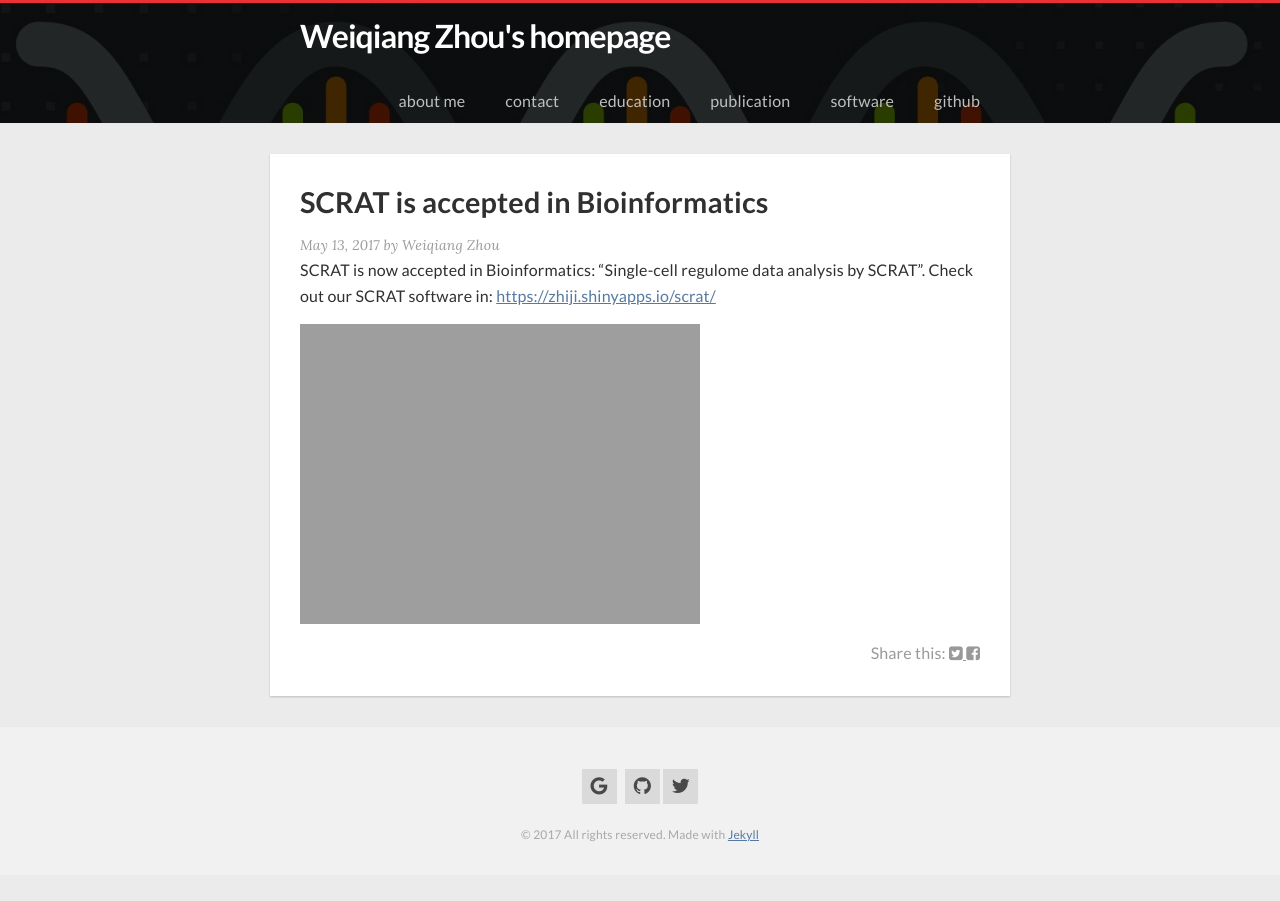
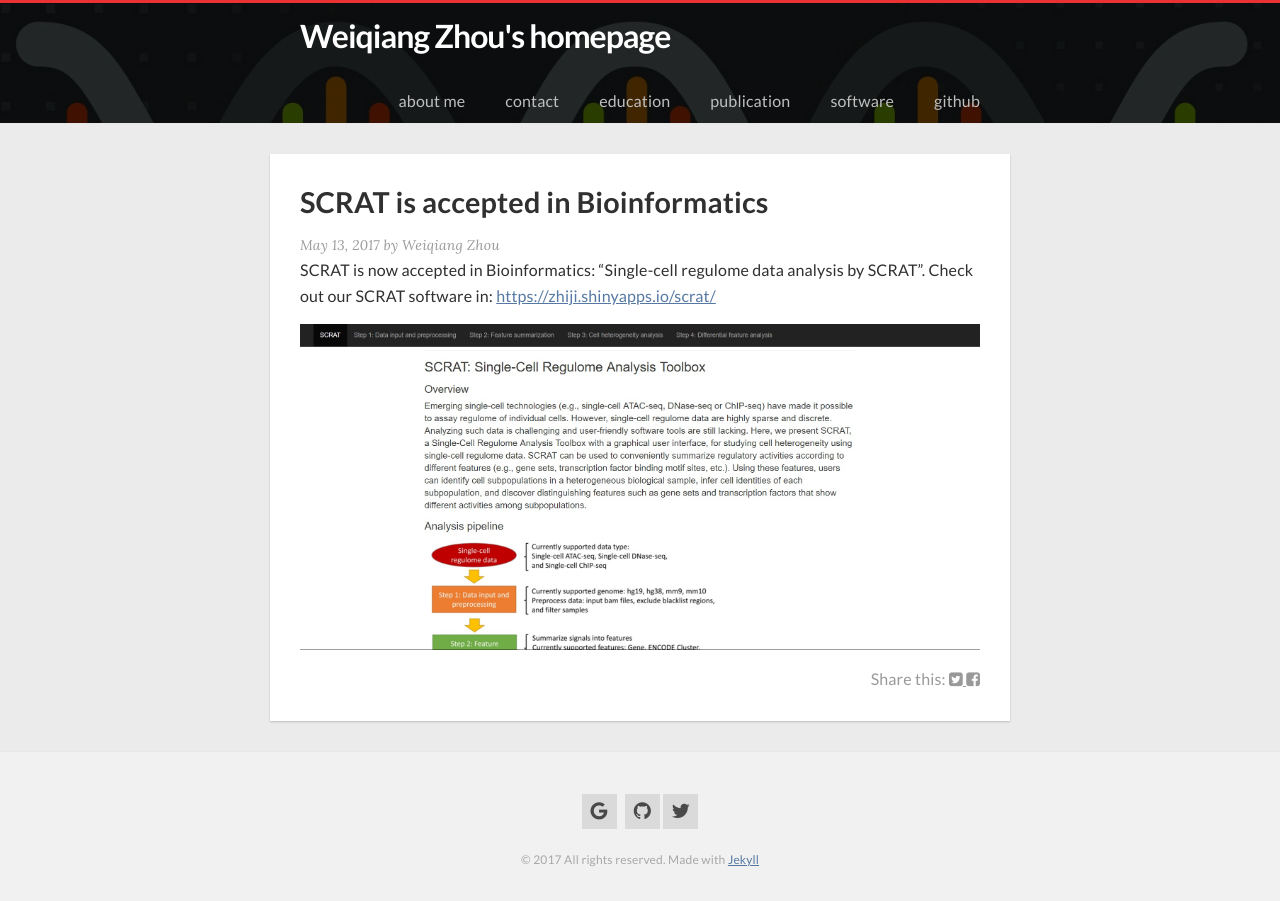
Before and after one commit to ILoveYouKen/ILoveYouKen.github.io, a Jekyll site: the page built from _posts/2017-05-13-scrat.markdown, in a window 1280 px wide. Built offline with Jekyll 4.4.1, drawn with Linux system fonts in a browser that asks for light colours; nearby versions of some CDN libraries.

Commit message:
Update 2017-05-13-scrat.markdown

```diff
--- a/_posts/2017-05-13-scrat.markdown
+++ b/_posts/2017-05-13-scrat.markdown
@@ -7,4 +7,4 @@ comments: false
 ---
 SCRAT is now accepted in Bioinformatics: "Single-cell regulome data analysis by SCRAT". Check out our SCRAT software in: <https://zhiji.shinyapps.io/scrat/>
 
-![alt text](https://IloveYouKen.github.io/about.JPG "Logo Title Text 1")
+![](http://weiqiangzhou.com/images/scrat_screenshot.png "SCRAT screenshot")
```
